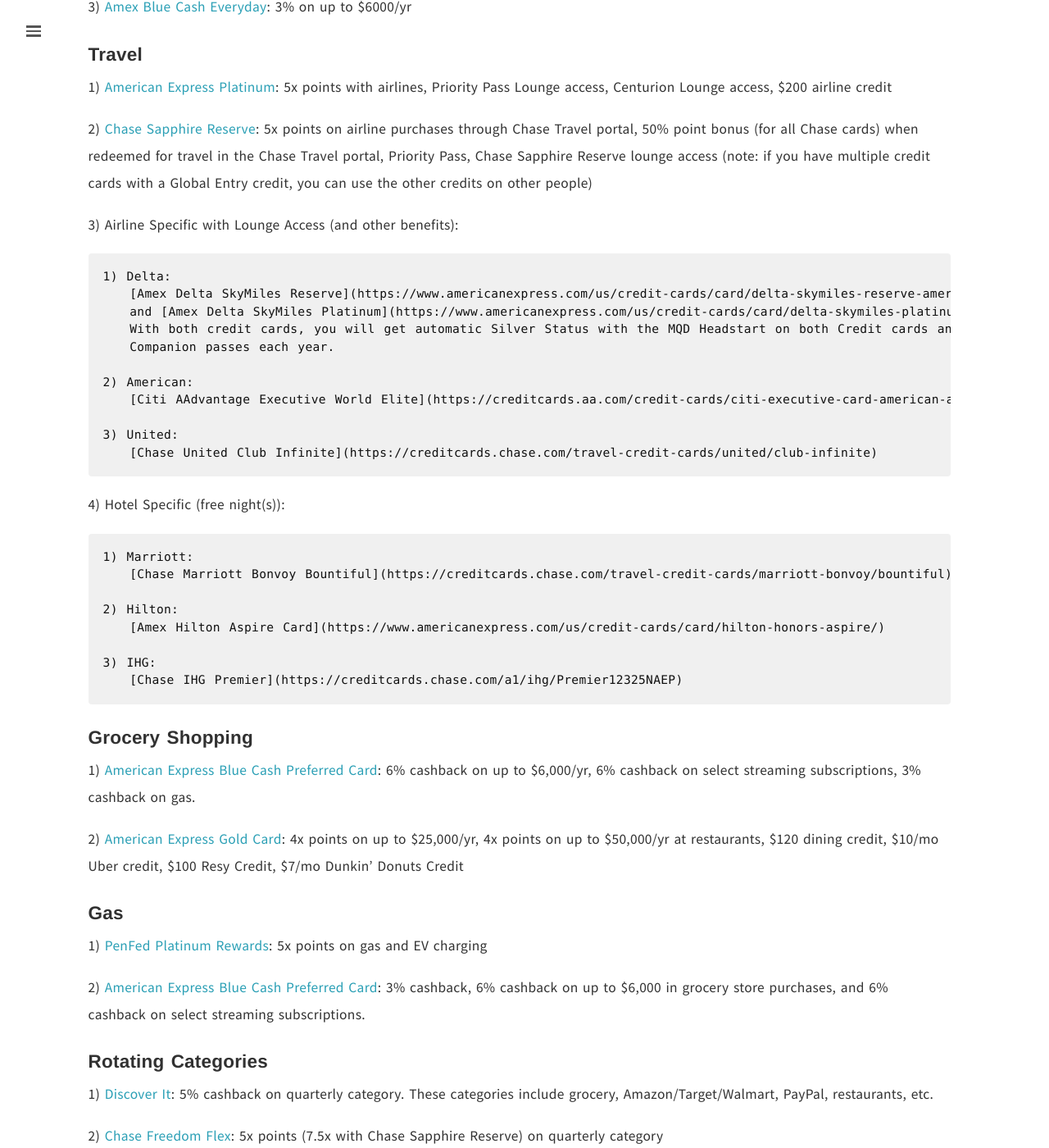
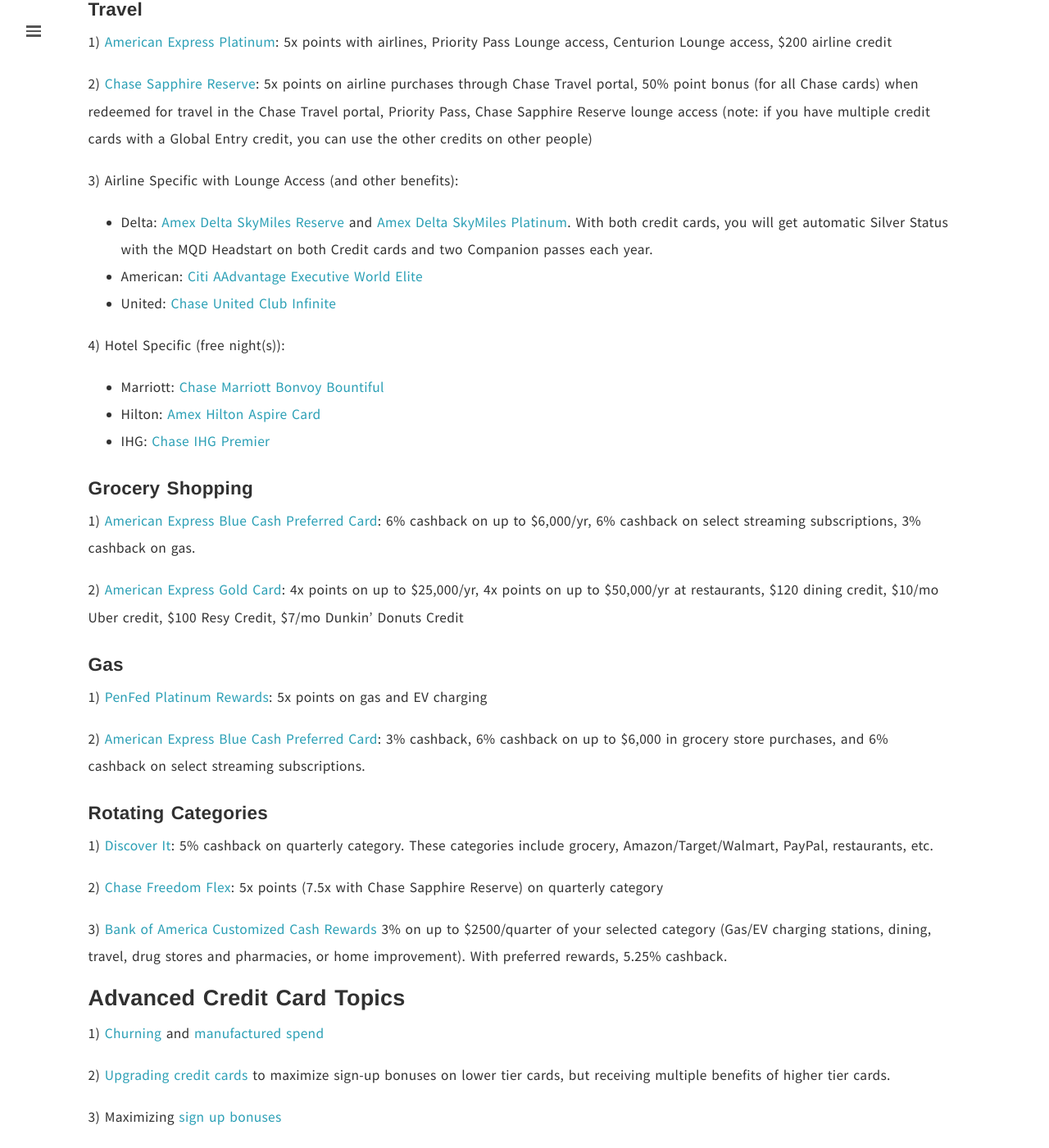
Before and after one commit to gorhack/gorhack.github.io, a Jekyll site: the page built from _posts/2024-02-05-Military-credit-cards.md, in a window 1280 px wide and 1400 px high, scrolled down 2612 px. Shown: the whole window at 82% size. Built offline with Jekyll 4.4.1, drawn with Linux system fonts in a browser that asks for light colours; our own code applies the rules of GitHub Pages for plain Markdown files; some of the changed text lies outside the part shown.

Commit message:
Update formatting

```diff
--- a/_posts/2024-02-05-Military-credit-cards.md
+++ b/_posts/2024-02-05-Military-credit-cards.md
@@ -45,13 +45,10 @@ planning on making and can pay for in full but can also land you in serious debt
 4) Know which companies [waive annual fees](https://militarymoneymanual.com/credit-cards-waive-annual-fees-military/)
    for military.
 
-    1) American Express
-
-    2) Chase
-
-    3) Citi
-
-    4) U.S. Bank
+   - American Express
+   - Chase
+   - Citi
+   - U.S. Bank
 
 Personally, I value cash back over points because I can immediately treat them as monthly "rebates" on purchases. Even
 though you can redeem points for more than 1¢/ea, I generally value all points at 1¢ each because they typically require
@@ -111,28 +108,24 @@ but requires a RobinHood Gold subscription (\$5/mo).
 
 3) Airline Specific with Lounge Access (and other benefits):
 
-    1) Delta:
-       [Amex Delta SkyMiles Reserve](https://www.americanexpress.com/us/credit-cards/card/delta-skymiles-reserve-american-express-card/)
-       and [Amex Delta SkyMiles Platinum](https://www.americanexpress.com/us/credit-cards/card/delta-skymiles-platinum-american-express-card).
-       With both credit cards, you will get automatic Silver Status with the MQD Headstart on both Credit cards and two
-       Companion passes each year.
-
-    2) American:
-       [Citi AAdvantage Executive World Elite](https://creditcards.aa.com/credit-cards/citi-executive-card-american-airlines-direct/)
-
-    3) United:
-       [Chase United Club Infinite](https://creditcards.chase.com/travel-credit-cards/united/club-infinite)
+   - Delta:
+   [Amex Delta SkyMiles Reserve](https://www.americanexpress.com/us/credit-cards/card/delta-skymiles-reserve-american-express-card/)
+   and [Amex Delta SkyMiles Platinum](https://www.americanexpress.com/us/credit-cards/card/delta-skymiles-platinum-american-express-card).
+   With both credit cards, you will get automatic Silver Status with the MQD Headstart on both Credit cards and two
+   Companion passes each year.
+   - American:
+   [Citi AAdvantage Executive World Elite](https://creditcards.aa.com/credit-cards/citi-executive-card-american-airlines-direct/)
+   - United:
+   [Chase United Club Infinite](https://creditcards.chase.com/travel-credit-cards/united/club-infinite)
 
 4) Hotel Specific (free night(s)):
 
-    1) Marriott:
-       [Chase Marriott Bonvoy Bountiful](https://creditcards.chase.com/travel-credit-cards/marriott-bonvoy/bountiful)
-
-    2) Hilton:
-       [Amex Hilton Aspire Card](https://www.americanexpress.com/us/credit-cards/card/hilton-honors-aspire/)
-
-    3) IHG:
-       [Chase IHG Premier](https://creditcards.chase.com/a1/ihg/Premier12325NAEP)
+   - Marriott:
+   [Chase Marriott Bonvoy Bountiful](https://creditcards.chase.com/travel-credit-cards/marriott-bonvoy/bountiful)
+   - Hilton:
+   [Amex Hilton Aspire Card](https://www.americanexpress.com/us/credit-cards/card/hilton-honors-aspire/)
+   - IHG:
+   [Chase IHG Premier](https://creditcards.chase.com/a1/ihg/Premier12325NAEP)
 
 ### Grocery Shopping
 
```
